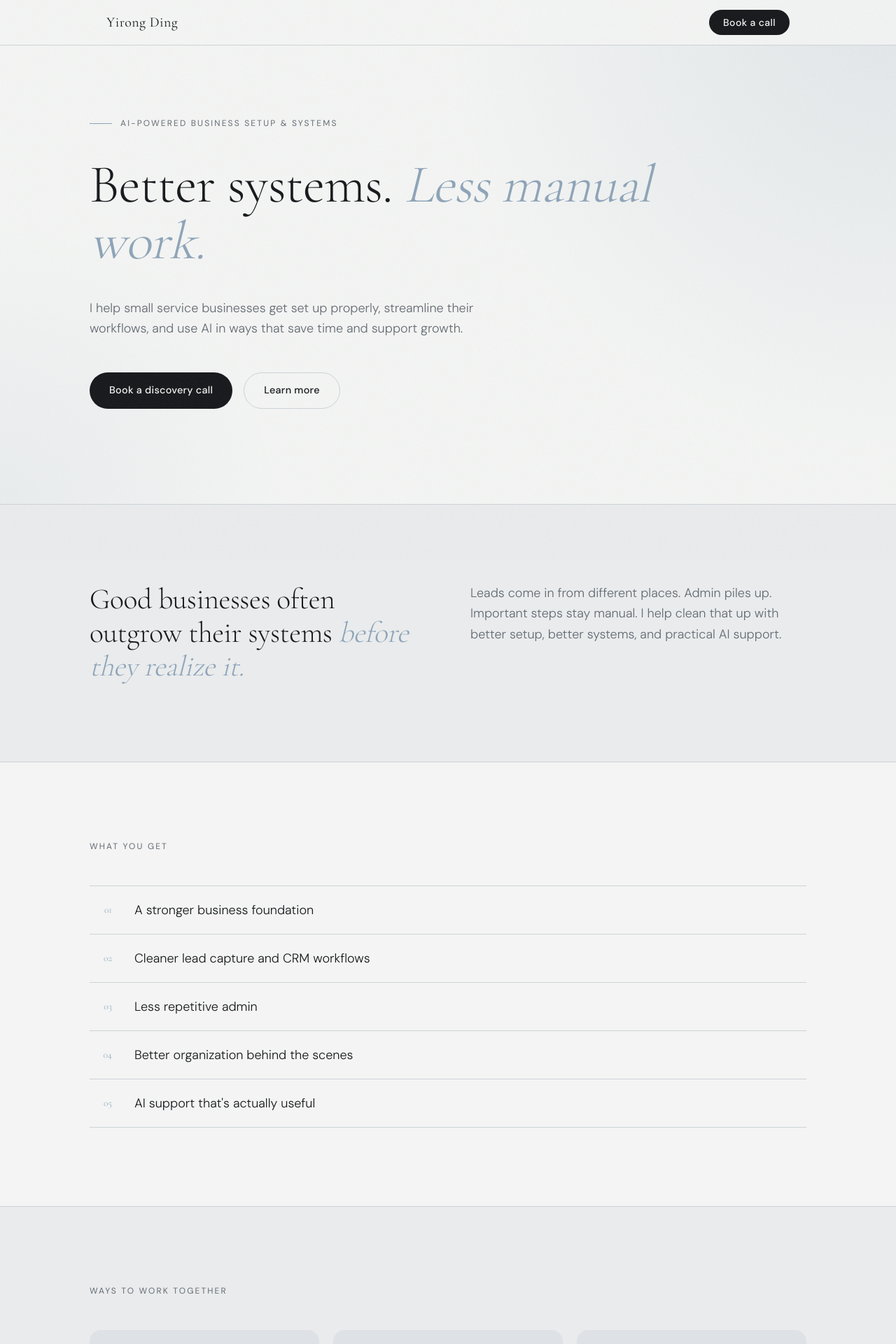
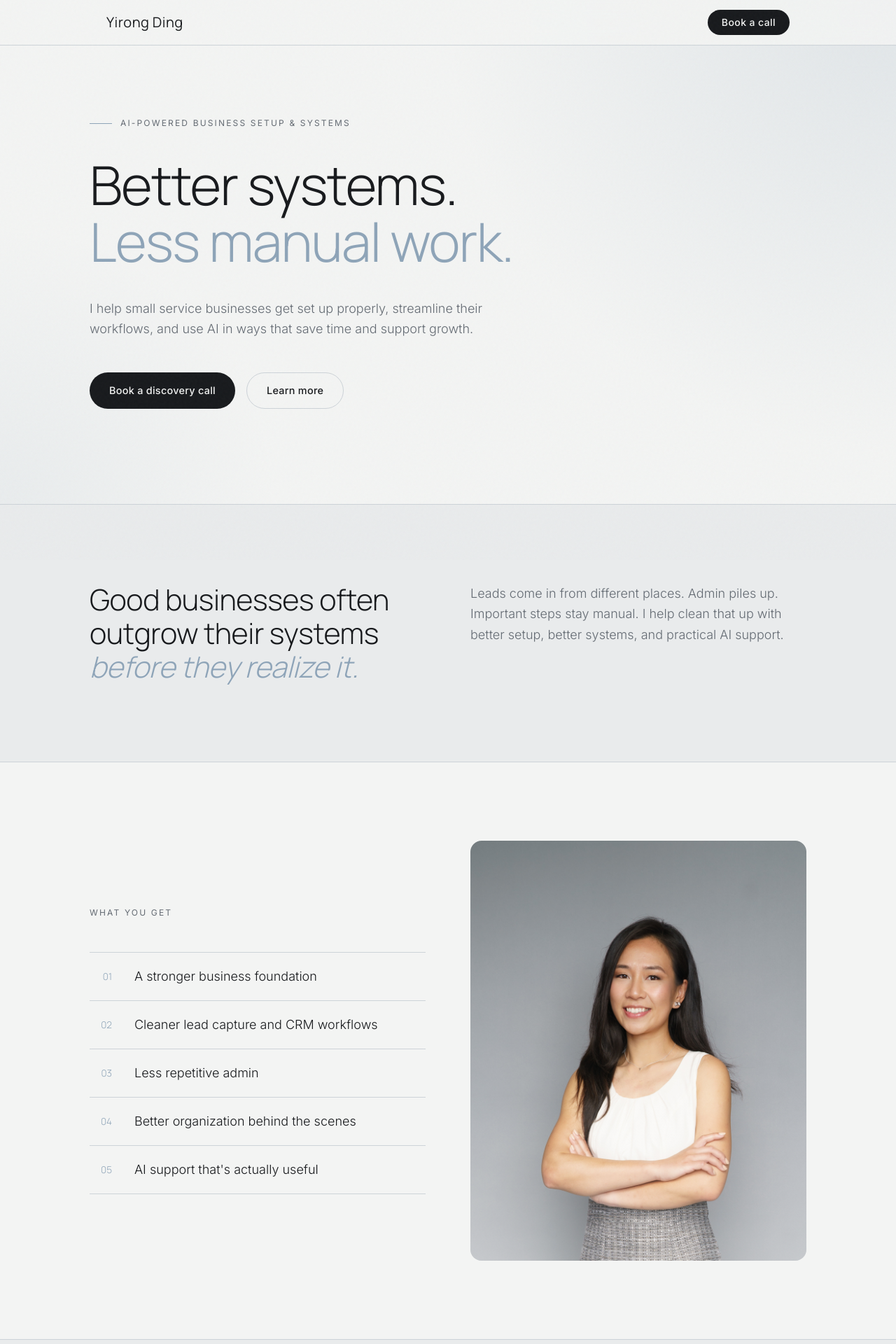
Before and after one commit to yirongding/yirongding-com, a Next.js app: page / in a window 1280 px wide. Shown: the top 1920 px of the page at 70% size. Built offline with nearby package versions, Linux system fonts and the light colour scheme.

Commit message:
Switch to Manrope+Inter, split hero headline, add image to What you get

```diff
--- a/app/globals.css
+++ b/app/globals.css
@@ -23,7 +23,7 @@
 }
 
 @utility font-display {
-  font-family: var(--font-display), Georgia, serif;
+  font-family: var(--font-display), system-ui, sans-serif;
 }
 
 @utility font-body {
--- a/app/layout.tsx
+++ b/app/layout.tsx
@@ -1,15 +1,14 @@
 import type { Metadata } from "next";
-import { Cormorant_Garamond, DM_Sans } from "next/font/google";
+import { Manrope, Inter } from "next/font/google";
 import "./globals.css";
 
-const cormorant = Cormorant_Garamond({
+const manrope = Manrope({
   variable: "--font-display",
   subsets: ["latin"],
-  weight: ["300", "400", "500", "600"],
-  style: ["normal", "italic"],
+  weight: ["300", "400", "500", "600", "700"],
 });
 
-const dmSans = DM_Sans({
+const inter = Inter({
   variable: "--font-body",
   subsets: ["latin"],
   weight: ["300", "400", "500"],
@@ -36,7 +35,7 @@ export default function RootLayout({
   return (
     <html
       lang="en"
-      className={`${cormorant.variable} ${dmSans.variable} h-full`}
+      className={`${manrope.variable} ${inter.variable} h-full`}
     >
       <body className="min-h-full flex flex-col antialiased">{children}</body>
     </html>
--- a/app/page.tsx
+++ b/app/page.tsx
@@ -101,17 +101,17 @@ function Hero() {
 
         {/* Headline */}
         <h1
-          className="font-display font-light leading-[1.05] mb-10 max-w-4xl"
+          className="font-display font-light leading-[1.05] mb-10"
           style={{
             fontSize: "clamp(2.8rem, 6vw, 5rem)",
             color: "var(--foreground)",
-            letterSpacing: "-0.01em",
+            letterSpacing: "-0.02em",
           }}
         >
-          Better systems.{" "}
-          <em style={{ fontStyle: "italic", color: "var(--accent)" }}>
+          <span className="block">Better systems.</span>
+          <span className="block" style={{ color: "var(--accent)" }}>
             Less manual work.
-          </em>
+          </span>
         </h1>
 
         {/* Subtext */}
@@ -216,7 +216,9 @@ function WhatYouGet() {
         borderTop: "1px solid var(--border)",
       }}
     >
-      <div className="max-w-5xl mx-auto">
+      <div className="max-w-5xl mx-auto grid sm:grid-cols-2 gap-16 items-center">
+        {/* List */}
+        <div>
           <p
             className="font-body text-xs uppercase tracking-[0.18em] mb-12"
             style={{ color: "var(--muted)" }}
@@ -247,6 +249,24 @@ function WhatYouGet() {
                 </p>
               </div>
             ))}
+          </div>
+        </div>
+
+        {/* Image — swap /yirong.jpg for a relevant image when available */}
+        <div className="relative w-full aspect-[4/5] rounded-2xl overflow-hidden">
+          <Image
+            src="/yirong.jpg"
+            alt="Working on business systems"
+            fill
+            className="object-cover object-top"
+          />
+          <div
+            className="absolute inset-0"
+            style={{
+              background:
+                "linear-gradient(to bottom, transparent 60%, rgba(243,244,243,0.25))",
+            }}
+          />
         </div>
       </div>
     </section>
```
Lines whose indentation alone changed are shown as unchanged.
